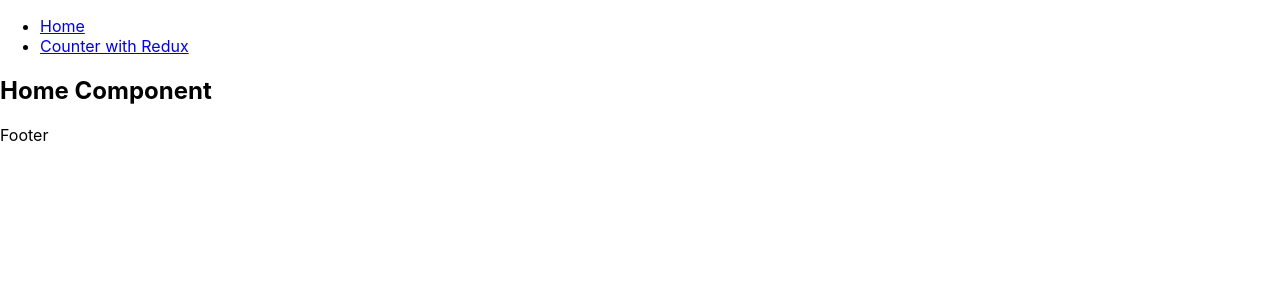
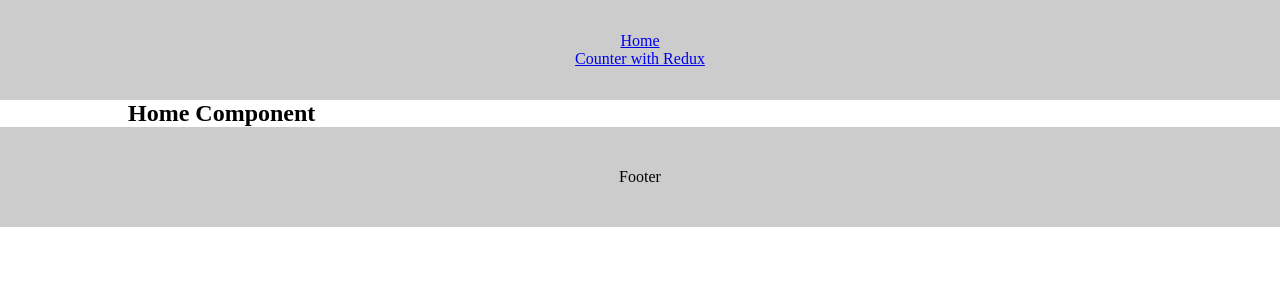
Before and after one commit to sathishvisar/react-redux-example, a React (Create React App) app: page / in a window 1280 px wide. Shown: the top 300 px of the page. Built offline with nearby package versions, Linux system fonts and the light colour scheme.

Commit message:
design fix done.

```diff
--- a/src/Layout/GeneralContainer.js
+++ b/src/Layout/GeneralContainer.js
@@ -12,7 +12,9 @@ class GeneralContainer extends React.Component{
         return(
             <React.Fragment>
                 <Header />
-                    { children }
+                    <main>
+                        { children }
+                    </main>
                 <Footer />
             </React.Fragment>
         )
--- a/src/index.css
+++ b/src/index.css
@@ -1,13 +1,24 @@
-body {
-  margin: 0;
-  font-family: -apple-system, BlinkMacSystemFont, 'Segoe UI', 'Roboto', 'Oxygen',
-    'Ubuntu', 'Cantarell', 'Fira Sans', 'Droid Sans', 'Helvetica Neue',
-    sans-serif;
-  -webkit-font-smoothing: antialiased;
-  -moz-osx-font-smoothing: grayscale;
+* { margin: 0; padding: 0; border: 0; }
+
+div#root {
+  position: absolute;
+  left: 0;
+  right: 0;
+  top: 0;
+  bottom: 0;
+}
+header,footer{
+  background-color: #cccccc;
+  height: 100px;
+  text-align: center;
+  align-items: center;
+  justify-content: center;
+  display: flex;
 }
 
-code {
-  font-family: source-code-pro, Menlo, Monaco, Consolas, 'Courier New',
-    monospace;
+ul li{list-style: none;}
+
+main{
+  width: 80%;
+  margin: 0px auto;
 }
```
Also changed, not shown: src/App.scss (added).
